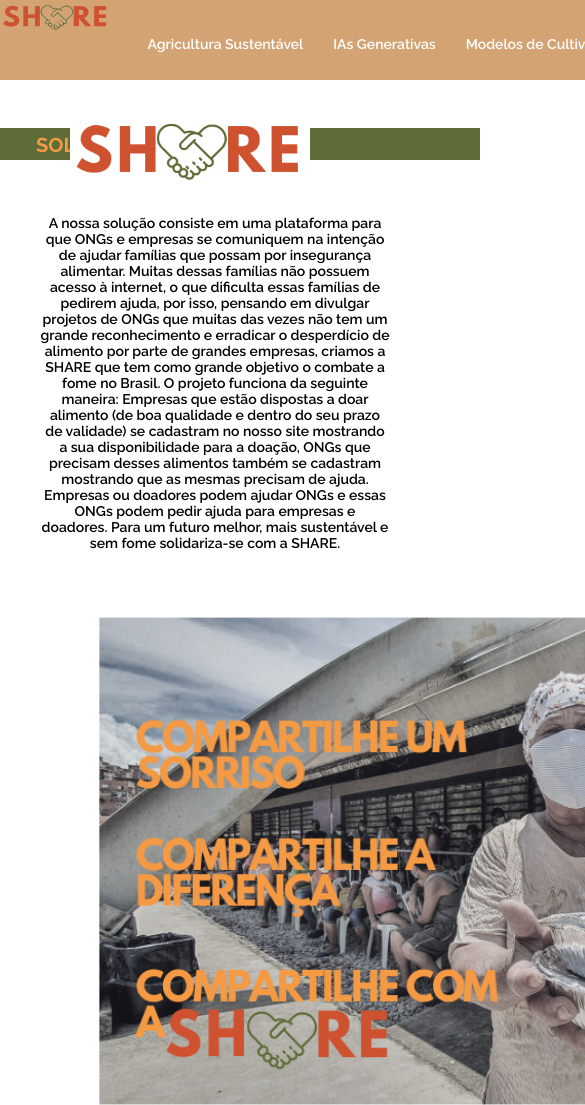
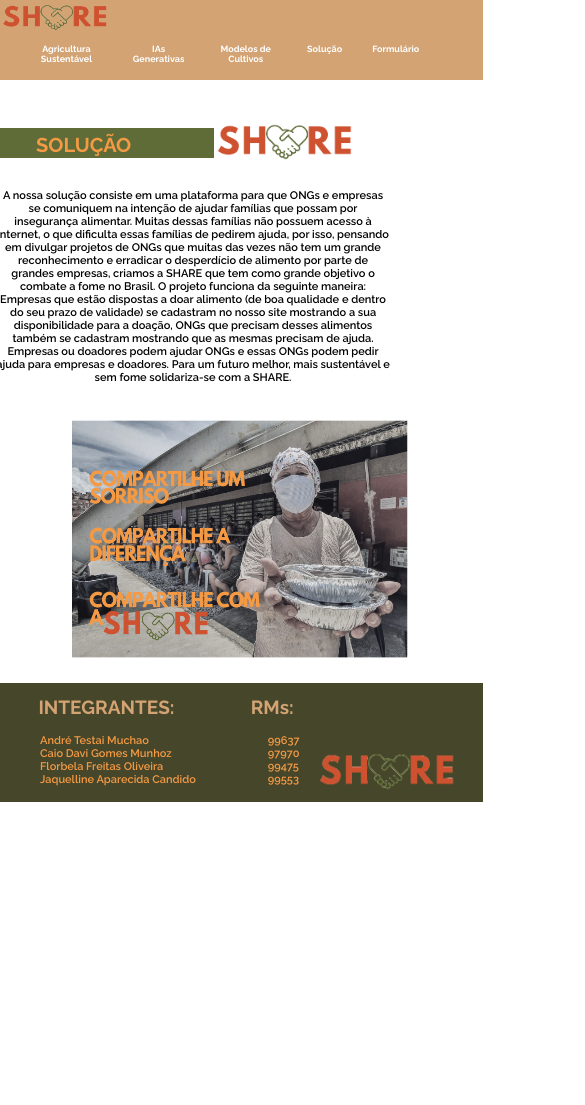
Before and after one commit to jaquetoide/URSA_projSHARE, a plain HTML site: page pages/solucao/solucao.html in a window 390 px wide. Shown: the top 1105 px of the page, 585 px wide, since content can reach past the window. After the commit the page ends 844 px from the top, so only its background shows below. Drawn offline with Linux system fonts and the light colour scheme.

Commit message:
solu responsiv mobile

```diff
--- a/pages/solucao/solucao.css
+++ b/pages/solucao/solucao.css
@@ -186,3 +186,66 @@
     margin-left: 20em;
    }
 }
+
+
+@media (max-width:500px) {
+    .header {
+        width: 30.2em;
+    }
+
+    a {
+        font-size: 9px;
+        text-align: center;
+        display: flex;
+        font-weight: 700;
+    }
+
+    .list {
+        margin-top: 0.5em;
+        margin-right: 4em;
+    }
+
+    .t,.t2 {
+        margin-top: 2em;
+        font-size: 12px;
+        display: flex;
+        justify-content: center;
+    }
+
+    .solu {
+        width: 17em;
+        height: 1.9em;
+        margin-top: 3em;
+    }
+
+    .solution {
+        width: 9em;
+        margin: -2.5em 2em 0em 0em;
+    }
+
+    .parag_solu {
+        width: 39em;
+        font-size: 11px;
+        margin-left: -4em;
+    }
+
+    .sorriso {
+        width: 24em;
+        height: 18em;
+    }
+
+    footer {
+        width: 30.2em;
+    }
+
+    .rod {
+        margin-left: 1em;
+        width: 9em;
+    }
+
+    .tlt_n, .tlt_rm {
+        margin-left: 0.9em;
+        font-size: 19px;
+    }
+
+}
```
